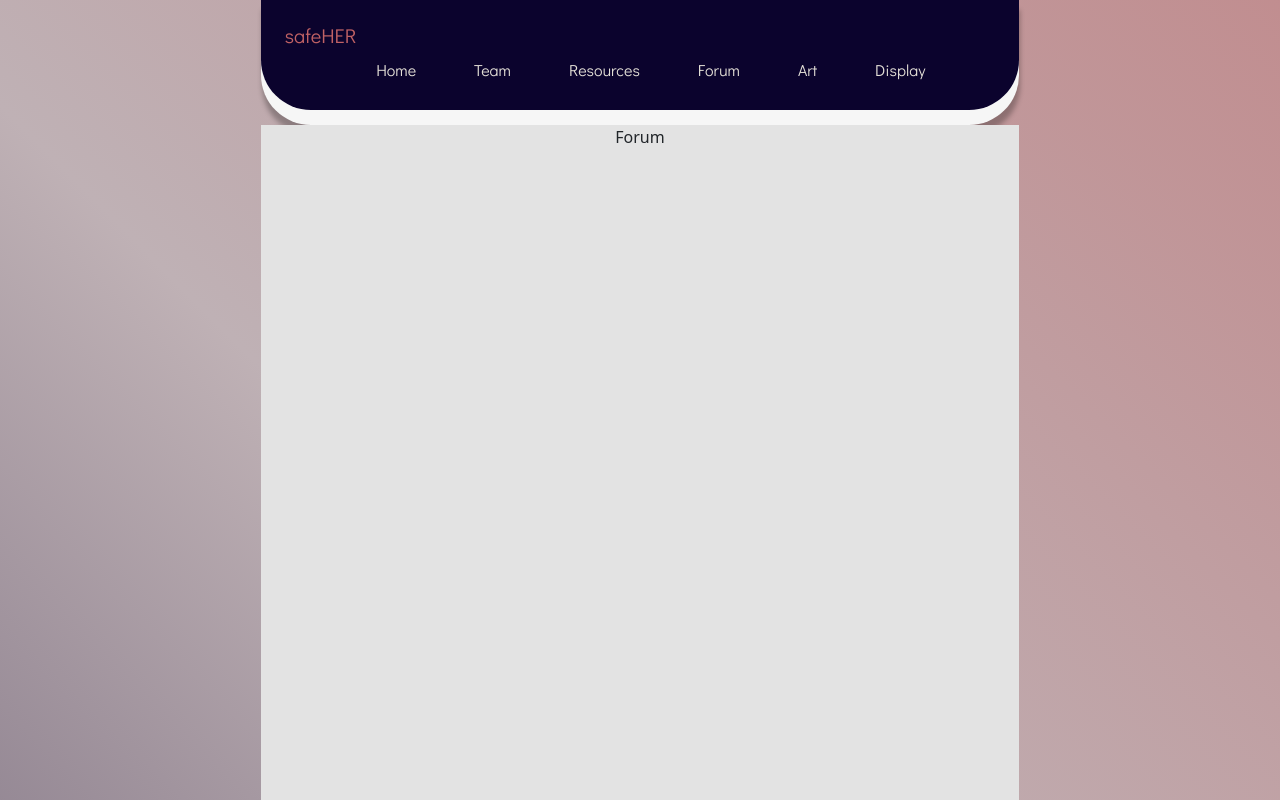
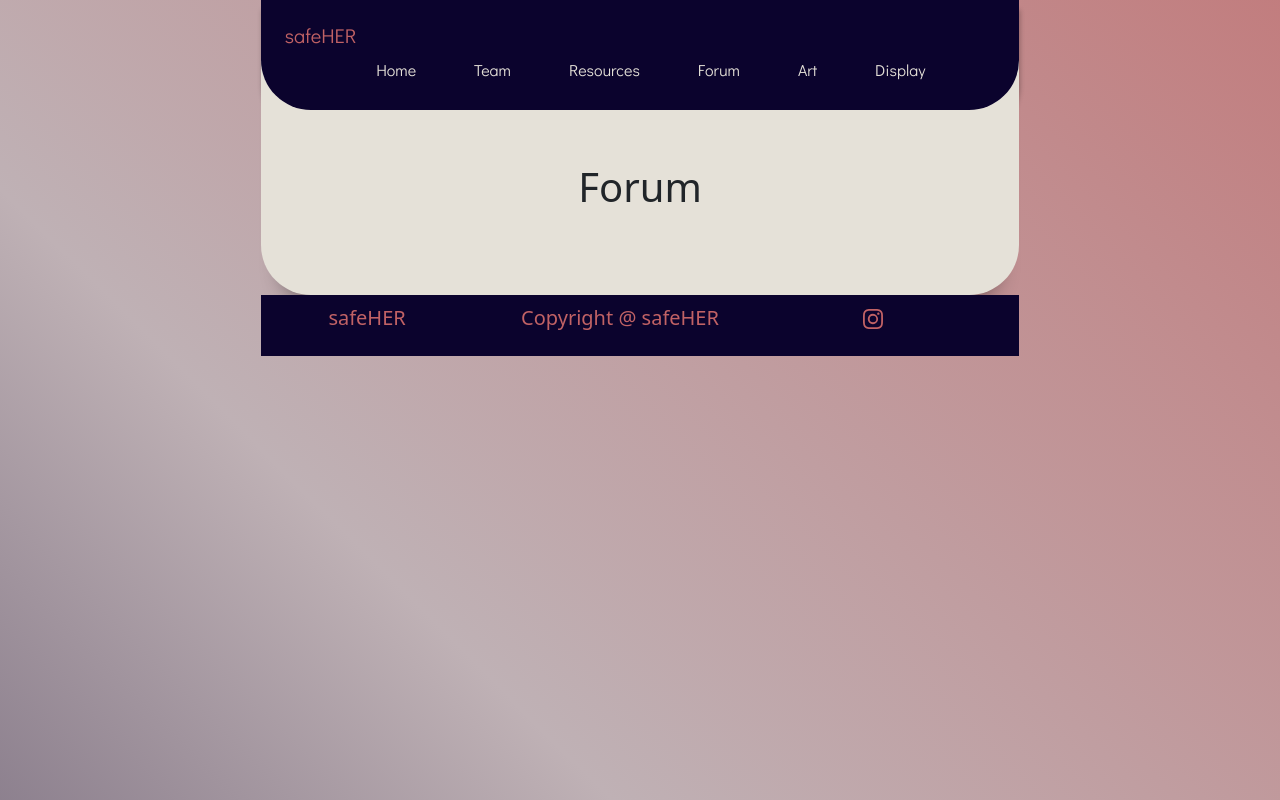
Before and after one commit to ArchitaSarin/safe-her1, a React (Create React App) app in the folder my-app/: page /forum in a window 1280 px wide. Shown: the top 800 px of the page. Built offline with nearby package versions, Linux system fonts and the light colour scheme.

Commit message:
Updated forum section

```diff
--- a/my-app/src/Components/forum.js
+++ b/my-app/src/Components/forum.js
@@ -5,8 +5,8 @@ import '../Styles/forum.css';
 
 export const Forum = () => {
     return (
-        <div className="index">
-            Forum
+        <div className="forum-intro">
+            <h1>Forum</h1>
         </div>
     )
 }
--- a/my-app/src/Styles/forum.css
+++ b/my-app/src/Styles/forum.css
@@ -19,15 +19,19 @@
     align-items: flex-end;
 }
 */
-.index {
+.forum-intro {
+  background-color: #e5e1d8;
+  padding-top: 20%;
+  padding-bottom: 10%;
+  margin-top: -15%;
+  border-radius: 50px;
+  text-align: center;
+  box-shadow: 0 25px 20px -20px rgba(0, 0, 0, 0.4);
+}
 
-    background-attachment: scroll;
-    background-size: contain;
-    background-repeat: no-repeat;
-    align-items: center;
-    height: 100vh;
-    overflow-y: scroll;
-    background-color: rgb(227, 227, 227);
+.form-intro h1{
+  font-size: 40px;
+  font-weight: bold;
 }
 
 .intro-container {
```
